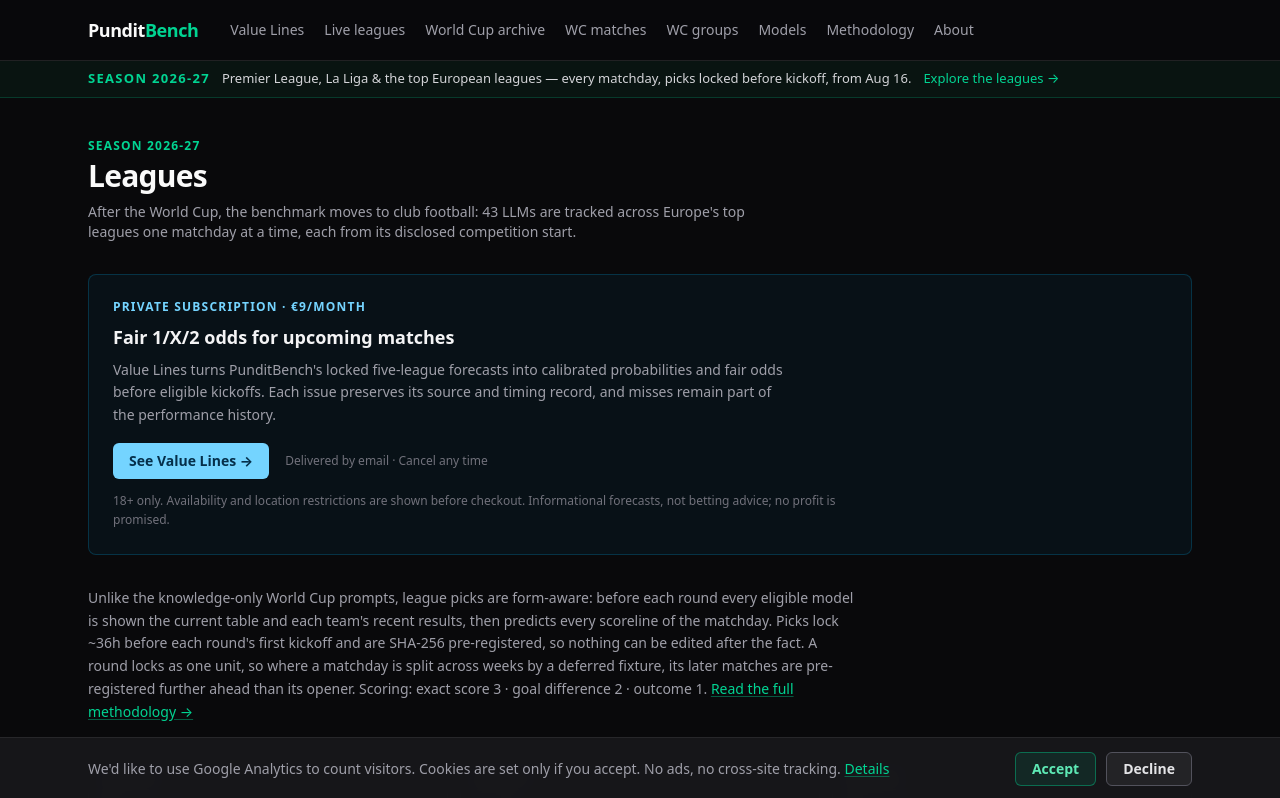
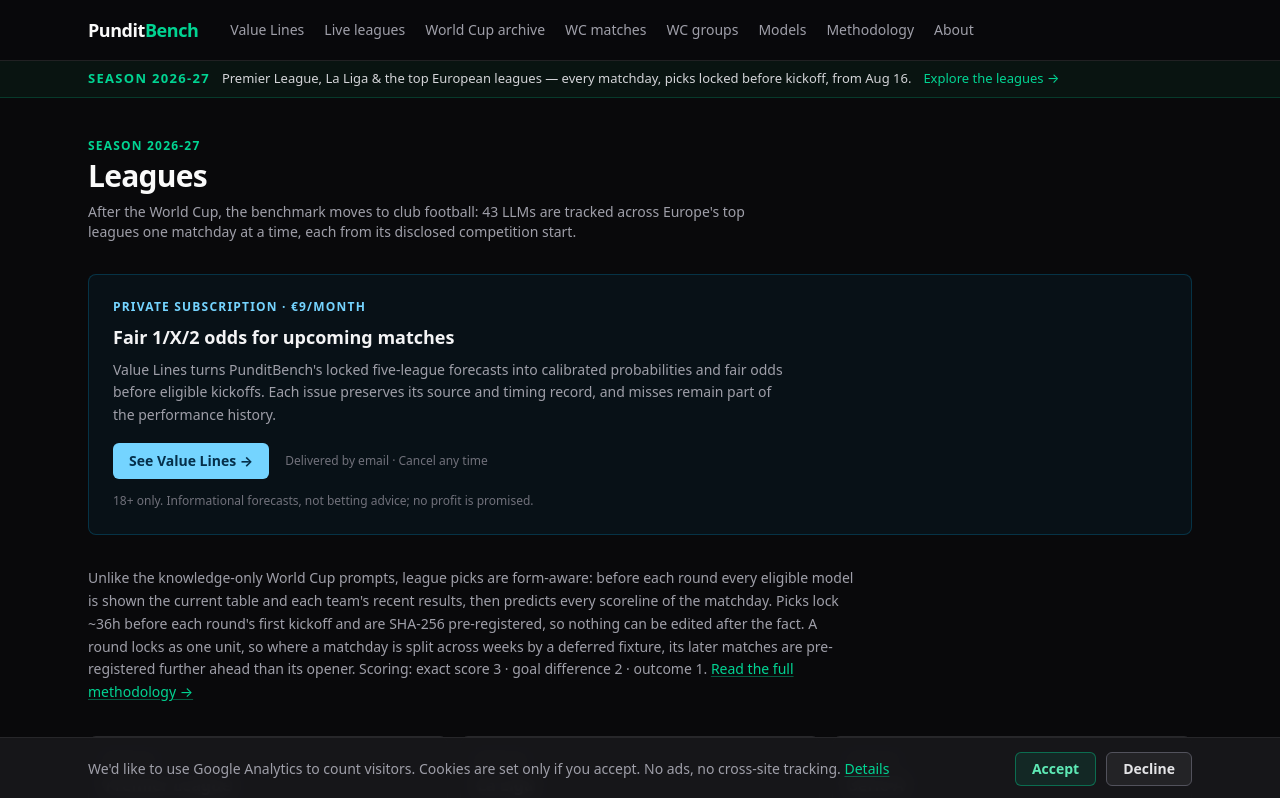
Before and after one commit to teemula35/punditbench, a Next.js app: page /leagues in a window 1280 px wide. Shown: the top 798 px of the page. Built offline with nearby package versions, Linux system fonts and the light colour scheme; no server answers.

Commit message:
Update Value Lines eligibility copy (#8)

```diff
--- a/app/value-lines-card.tsx
+++ b/app/value-lines-card.tsx
@@ -27,8 +27,7 @@ export function ValueLinesCard() {
         <span className="text-xs text-zinc-500">Delivered by email · Cancel any time</span>
       </div>
       <p className="mt-3 max-w-3xl text-xs leading-relaxed text-zinc-500">
-        18+ only. Availability and location restrictions are shown before checkout. Informational
-        forecasts, not betting advice; no profit is promised.
+        18+ only. Informational forecasts, not betting advice; no profit is promised.
       </p>
     </section>
   );
```
Also changed, not shown: 1 other file (tests, documents, lock files or other folders).
